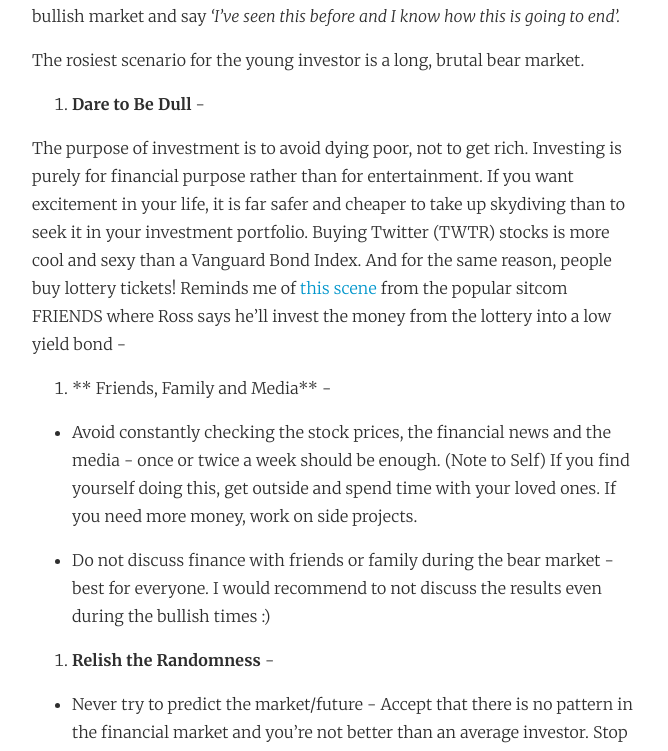
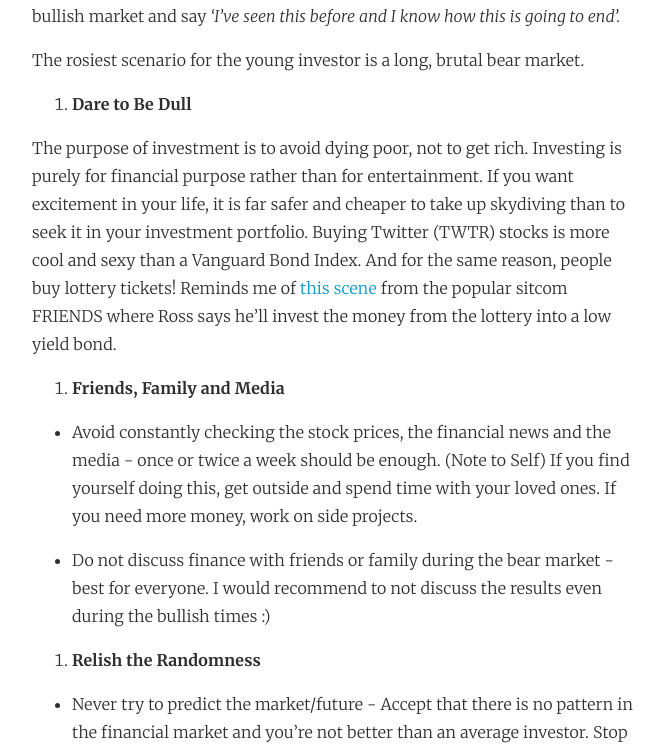
Before and after one commit to kaushik88/kaushik88.github.io, a Jekyll site: the page built from _posts/2016-01-16-the-investors-manifesto.md, in a window 1280 px wide and 1400 px high, scrolled down 1176 px. Shown: the part 166-917 px from the top of the window, without its empty margins (304-972 px from the left). Built offline with Jekyll 4.4.1, drawn with Linux system fonts in a browser that asks for light colours; comment, search, counter and statistics services are not loaded.

Commit message:
Fix formatting

```diff
--- a/_posts/2016-01-16-the-investors-manifesto.md
+++ b/_posts/2016-01-16-the-investors-manifesto.md
@@ -26,17 +26,17 @@ The second option makes you more risk tolerant, gives you a lot of time early in
 
 The rosiest scenario for the young investor is a long, brutal bear market.
 
-2. **Dare to Be Dull** -
+2. **Dare to Be Dull**
 
-The purpose of investment is to avoid dying poor, not to get rich. Investing is purely for financial purpose rather than for entertainment. If you want excitement in your life, it is far safer and cheaper to take up skydiving than to seek it in your investment portfolio. Buying Twitter (TWTR) stocks is more cool and sexy than a Vanguard Bond Index. And for the same reason, people buy lottery tickets! Reminds me of [this scene](https://www.youtube.com/watch?v=wCyKcfraV1c) from the popular sitcom FRIENDS where Ross says he'll invest the money from the lottery into a low yield bond -
+The purpose of investment is to avoid dying poor, not to get rich. Investing is purely for financial purpose rather than for entertainment. If you want excitement in your life, it is far safer and cheaper to take up skydiving than to seek it in your investment portfolio. Buying Twitter (TWTR) stocks is more cool and sexy than a Vanguard Bond Index. And for the same reason, people buy lottery tickets! Reminds me of [this scene](https://www.youtube.com/watch?v=wCyKcfraV1c) from the popular sitcom FRIENDS where Ross says he'll invest the money from the lottery into a low yield bond.
 
-3. ** Friends, Family and Media** -
+3. **Friends, Family and Media**
 
 * Avoid constantly checking the stock prices, the financial news and the media - once or twice a week should be enough. (Note to Self) If you find yourself doing this, get outside and spend time with your loved ones. If you need more money, work on side projects.
 
 * Do not discuss finance with friends or family during the bear market - best for everyone. I would recommend to not discuss the results even during the bullish times :)
 
-4. **Relish the Randomness** -
+4. **Relish the Randomness**
 
 * Never try to predict the market/future - Accept that there is no pattern in the financial market and you're not better than an average investor. Stop making analogies.
 
```
